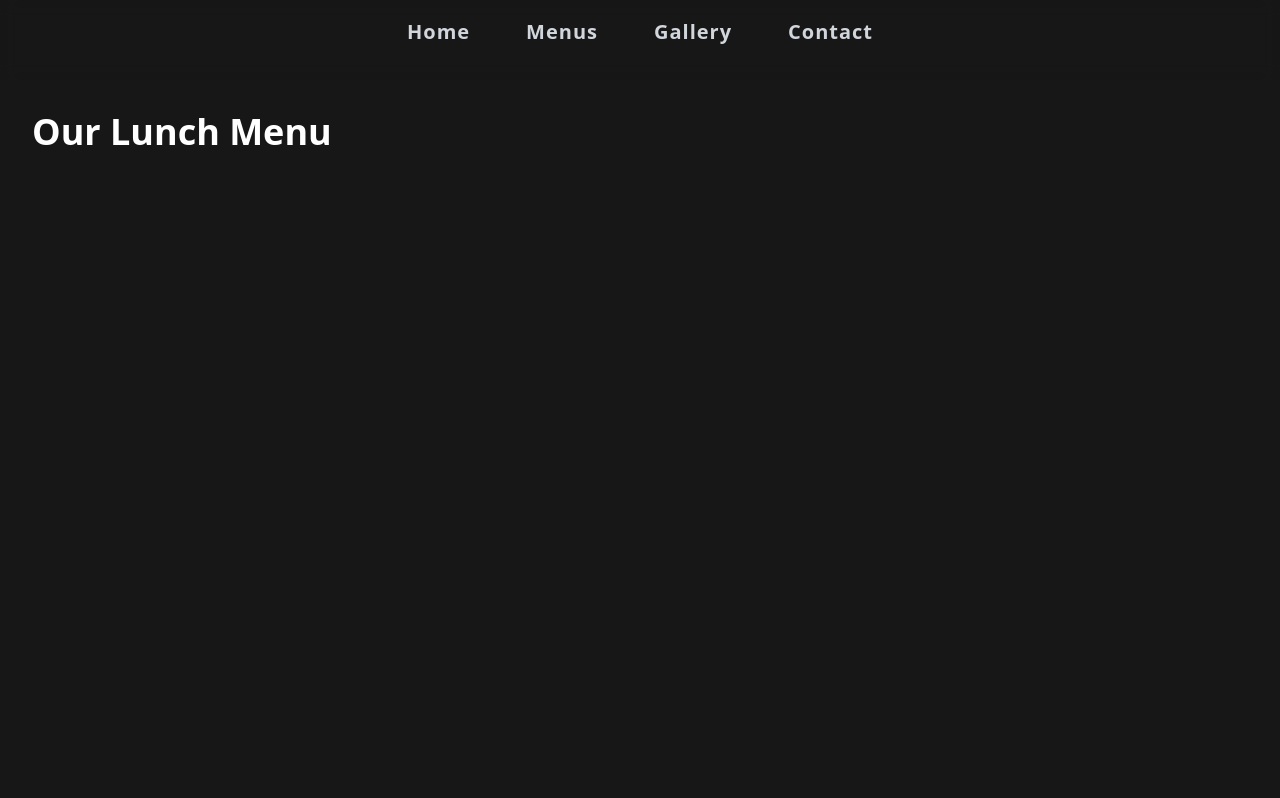
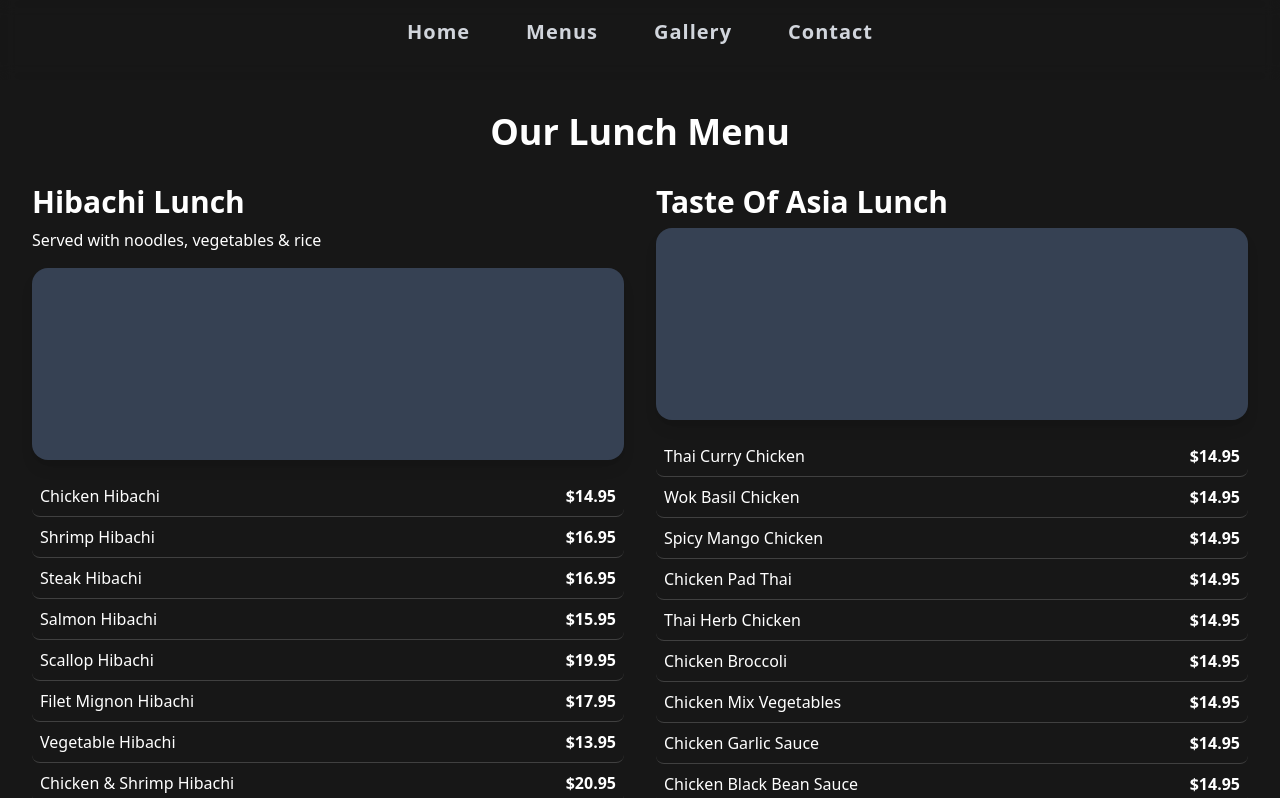
Before and after one commit to BasicallyManny/Tengda_Asian_Bistro, a React (Vite) app: page /lunch-menu in a window 1280 px wide. Shown: the top 798 px of the page. Built offline with nearby package versions, Linux system fonts and the light colour scheme.

Commit message:
listed items in the lunch menu

```diff
--- a/src/pages/LunchMenu.tsx
+++ b/src/pages/LunchMenu.tsx
@@ -1,8 +1,107 @@
+const hibachiLunchItems = [
+  { name: "Chicken Hibachi", price: "$14.95" },
+  { name: "Shrimp Hibachi", price: "$16.95" },
+  { name: "Steak Hibachi", price: "$16.95" },
+  { name: "Salmon Hibachi", price: "$15.95" },
+  { name: "Scallop Hibachi", price: "$19.95" },
+  { name: "Filet Mignon Hibachi", price: "$17.95" },
+  { name: "Vegetable Hibachi", price: "$13.95" },
+  { name: "Chicken & Shrimp Hibachi", price: "$20.95" },
+  { name: "Chicken & Steak Hibachi", price: "$21.95" },
+  { name: "Steak & Shrimp Hibachi", price: "$21.95" },
+  { name: "Shrimp & Scallop Hibachi", price: "$21.95" },
+];
+
+const tasteOfAsiaLunchItems = [
+  { name: "Thai Curry Chicken", price: "$14.95" },
+  { name: "Wok Basil Chicken", price: "$14.95" },
+  { name: "Spicy Mango Chicken", price: "$14.95" },
+  { name: "Chicken Pad Thai", price: "$14.95" },
+  { name: "Thai Herb Chicken", price: "$14.95" },
+  { name: "Chicken Broccoli", price: "$14.95" },
+  { name: "Chicken Mix Vegetables", price: "$14.95" },
+  { name: "Chicken Garlic Sauce", price: "$14.95" },
+  { name: "Chicken Black Bean Sauce", price: "$14.95" },
+  { name: "General Tso’s Chicken", price: "$14.95" },
+  { name: "Sesame Chicken", price: "$14.95" },
+  { name: "Peppercorn Chicken", price: "$14.95" },
+  { name: "Chicken Peanut Spicy Sauce", price: "$14.95" },
+  { name: "Chicken Snow Peas", price: "$14.95" },
+  { name: "Glazed Ginger Sauce Chicken", price: "$14.95" },
+  { name: "Chicken Eggplant", price: "$14.95" },
+  { name: "Chicken Cashewnut", price: "$14.95" },
+  { name: "Thai Curry Beef", price: "$14.95" },
+  { name: "Wok Basil Beef", price: "$14.95" },
+  { name: "Beef Pad Thai", price: "$14.95" },
+  { name: "Thai Herb Beef", price: "$14.95" },
+  { name: "Beef Broccoli", price: "$14.95" },
+  { name: "Beef Mixed Vegetables", price: "$14.95" },
+  { name: "Beef Garlic Sauce", price: "$14.95" },
+  { name: "Beef Black Bean Sauce", price: "$14.95" },
+  { name: "Szechuan Shredded Beef", price: "$14.95" },
+  { name: "Thai Curry Shrimp", price: "$14.95" },
+  { name: "Wok Basil Shrimp", price: "$14.95" },
+  { name: "Spicy Mango Shrimp", price: "$14.95" },
+  { name: "Shrimp Pad Thai", price: "$14.95" },
+  { name: "Thai Herb Shrimp", price: "$14.95" },
+  { name: "Shrimp Broccoli", price: "$14.95" },
+  { name: "Shrimp Mix Vegetables", price: "$14.95" },
+  { name: "Shrimp Garlic Sauce", price: "$14.95" },
+  { name: "Black Bean Sauce Shrimp", price: "$14.95" },
+  { name: "General Tso’s Shrimp", price: "$14.95" },
+  { name: "Sesame Shrimp", price: "$14.95" },
+  { name: "Glazed Ginger Sauce Shrimp", price: "$14.95" },
+  { name: "Thai Curry Scallop", price: "$16.95" },
+  { name: "Wok Basil Scallop", price: "$16.95" },
+  { name: "Thai Herb Scallop", price: "$16.95" },
+  { name: "Scallop Broccoli", price: "$16.95" },
+  { name: "Scallop Mix Vegetables", price: "$16.95" },
+  { name: "Scallop Garlic Sauce", price: "$16.95" },
+  { name: "Scallop Black Bean Sauce", price: "$16.95" },
+  { name: "Thai Curry Veggie & Tofu", price: "$12.95" },
+  { name: "Veggie Pad Thai", price: "$12.95" },
+  { name: "Thai Style Asparagus & String Bean", price: "$12.95" },
+  { name: "Broccoli Brown Sauce", price: "$12.95" },
+  { name: "Wok Mix Veggie", price: "$12.95" },
+  { name: "Eggplant Garlic Sauce", price: "$12.95" },
+];
+
+const MenuSection = ({ title, description, items, imageAlt }) => (
+  <div className="space-y-4 animate-slide-up">
+    <h2 className="text-3xl font-semibold mb-2">{title}</h2>
+    {description && <p className="mb-4">{description}</p>}
+    <div className="w-full h-48 bg-gray-700 rounded-2xl shadow-lg animate-zoom-in" aria-label={imageAlt}></div>
+    <ul>
+      {items.map((item, index) => (
+        <li
+          key={index}
+          className="flex justify-between py-2 border-b border-neutral-700 hover:bg-neutral-800 transition duration-300 rounded-lg px-2"
+        >
+          <span>{item.name}</span>
+          <span className="font-semibold">{item.price}</span>
+        </li>
+      ))}
+    </ul>
+  </div>
+);
+
 export const LunchMenu = () => (
-    <div className="pt-16 min-h-screen bg-neutral-900 text-white">
-      <div className="max-w-7xl mx-auto px-4 sm:px-6 lg:px-8 py-12">
-        <h1 className="text-4xl font-bold mb-8">Our Lunch Menu</h1>
-        {/* Add menu content */}
-      </div>
+  <div className="pt-16 min-h-screen bg-neutral-900 text-white">
+    <div className="max-w-7xl mx-auto px-4 sm:px-6 lg:px-8 py-12">
+      <h1 className="text-4xl font-bold mb-8 text-center animate-fade-in">Our Lunch Menu</h1>
+      <section className="mb-16 grid grid-cols-1 md:grid-cols-2 gap-8">
+        <MenuSection
+          title="Hibachi Lunch"
+          description="Served with noodles, vegetables & rice"
+          items={hibachiLunchItems}
+          imageAlt="Hibachi Lunch Items"
+        />
+        <MenuSection
+          title="Taste Of Asia Lunch"
+          items={tasteOfAsiaLunchItems}
+          imageAlt="Taste of Asia Lunch Items"
+        />
+      </section>
     </div>
-  );
+  </div>
+);
```
